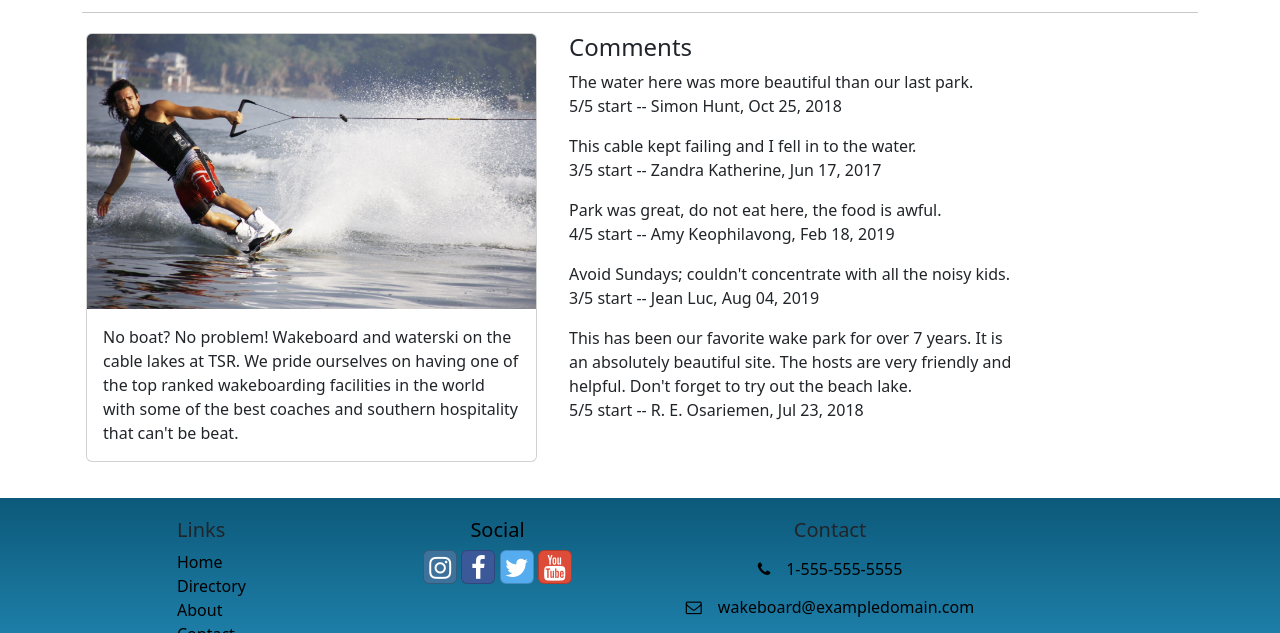
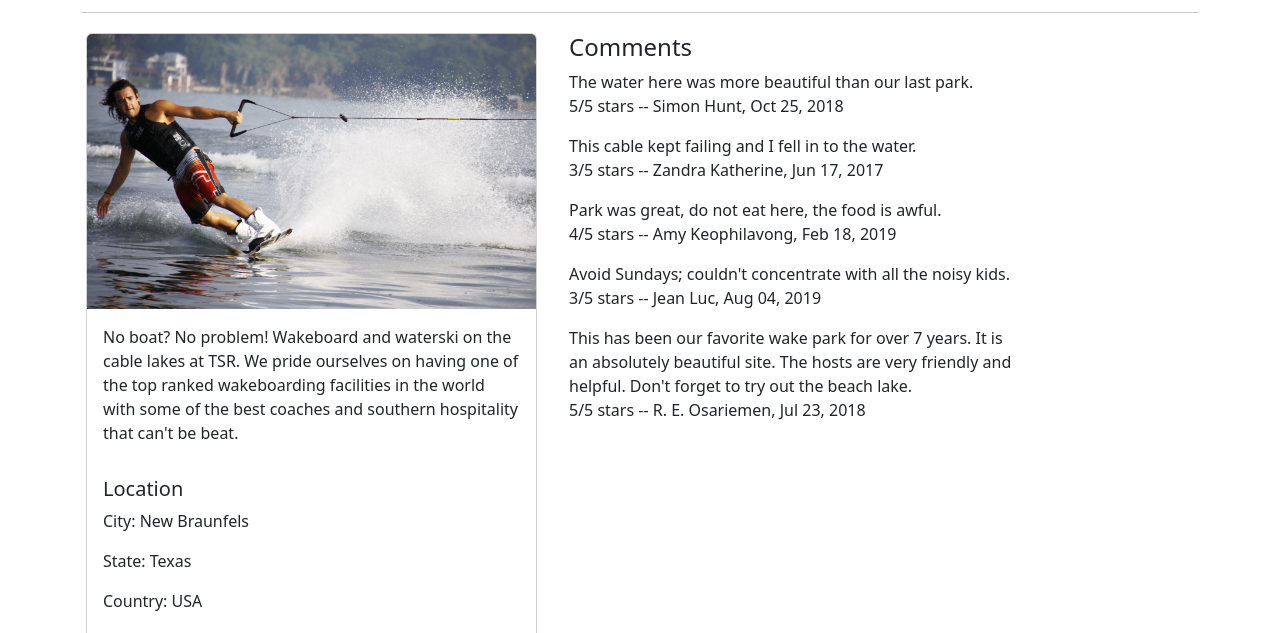
Before and after one commit to bholmdev/wakeboard-site, a React (Create React App) app: page /directory/0 in a window 1280 px wide. Shown: the part 319-952 px from the top of the page. Built offline with nearby package versions, Linux system fonts and the light colour scheme.

Commit message:
Added location data to details page

```diff
--- a/src/app/features/comments/Comment.js
+++ b/src/app/features/comments/Comment.js
@@ -7,7 +7,7 @@ const Comment = ({ comment }) => {
         <p>
             {commentText}
             <br />
-            {rating}/5 start -- {author}, {formatDate(date)}
+            {rating}/5 stars -- {author}, {formatDate(date)}
         </p>
     );
 };
--- a/src/app/features/parks/ParkDetail.js
+++ b/src/app/features/parks/ParkDetail.js
@@ -1,7 +1,7 @@
 import { Card, CardBody, CardImg, CardText, Col } from "reactstrap";
 
 const ParkDetail = ({ park }) => {
-    const { image, name, description } = park;
+    const { image, name, description, country, city, state, link } = park;
 
     return (
         <Col
@@ -17,6 +17,13 @@ const ParkDetail = ({ park }) => {
                 <CardBody>
                     <CardText>{description}</CardText>
                 </CardBody>
+                <CardBody>
+                    <h5>Location</h5>
+                    <CardText>City: {city}</CardText>
+                    <CardText>State: {state}</CardText>
+                    <CardText>Country: {country}</CardText>
+                    <CardText>Website: <a href={link} target="_blank" rel="noopener noreferrer">{link}</a></CardText>
+                </CardBody>
             </Card>
         </Col>
     );
--- a/src/app/shared/PARKS.js
+++ b/src/app/shared/PARKS.js
@@ -16,8 +16,8 @@ export const PARKS = [
         description:
             "No boat? No problem! Wakeboard and waterski on the cable lakes at TSR. We pride ourselves on having one of the top ranked wakeboarding facilities in the world with some of the best coaches and southern hospitality that can't be beat.",
         country: "USA",
-        city: "",
-        state: "",
+        city: "New Braunfels",
+        state: "Texas",
         link: "https://www.texasskiranch.com/"
     },
     {
@@ -27,8 +27,8 @@ export const PARKS = [
         featured: false,
         description: "Experience our state-of-the-art cable towing system. The perfect learning tool for beginners and the most fun for our advanced riders trying new tricks on our features.",
         country: "USA",
-        city: "New Braunfels",
-        state: "Texas",
+        city: "Woodland",
+        state: "California",
         link: "https://www.velocityislandpark.com/"
     },
     {
```
